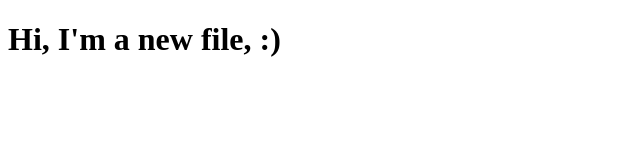
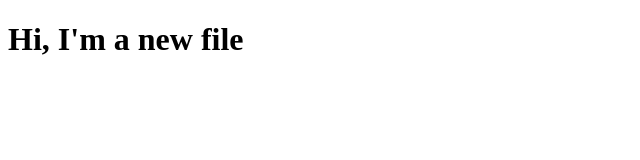
Before and after one commit to rodfari/rodfari.github.io, a plain HTML site: page Index.html in a window 1280 px wide. Shown: the full height of the page, 0-640 px from the left. Drawn offline with Linux system fonts and the light colour scheme.

Commit message:
Remove unnecessary punctuation from greeting message in Index.html

```diff
--- a/Index.html
+++ b/Index.html
@@ -7,7 +7,7 @@
 </head>
 <body>
     <h1>
-        Hi, I'm a new file, :)
+        Hi, I'm a new file
     </h1>
 </body>
 </html>
```
